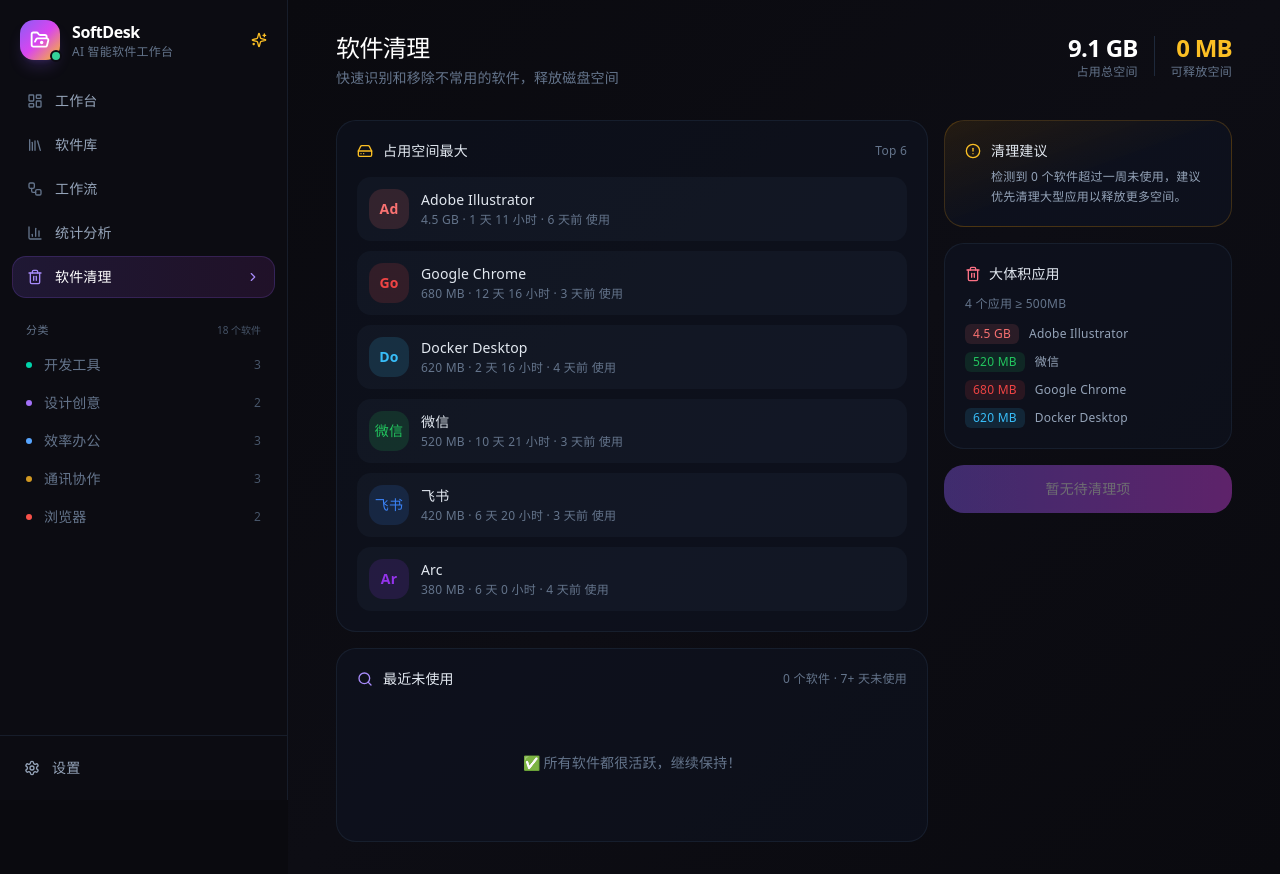
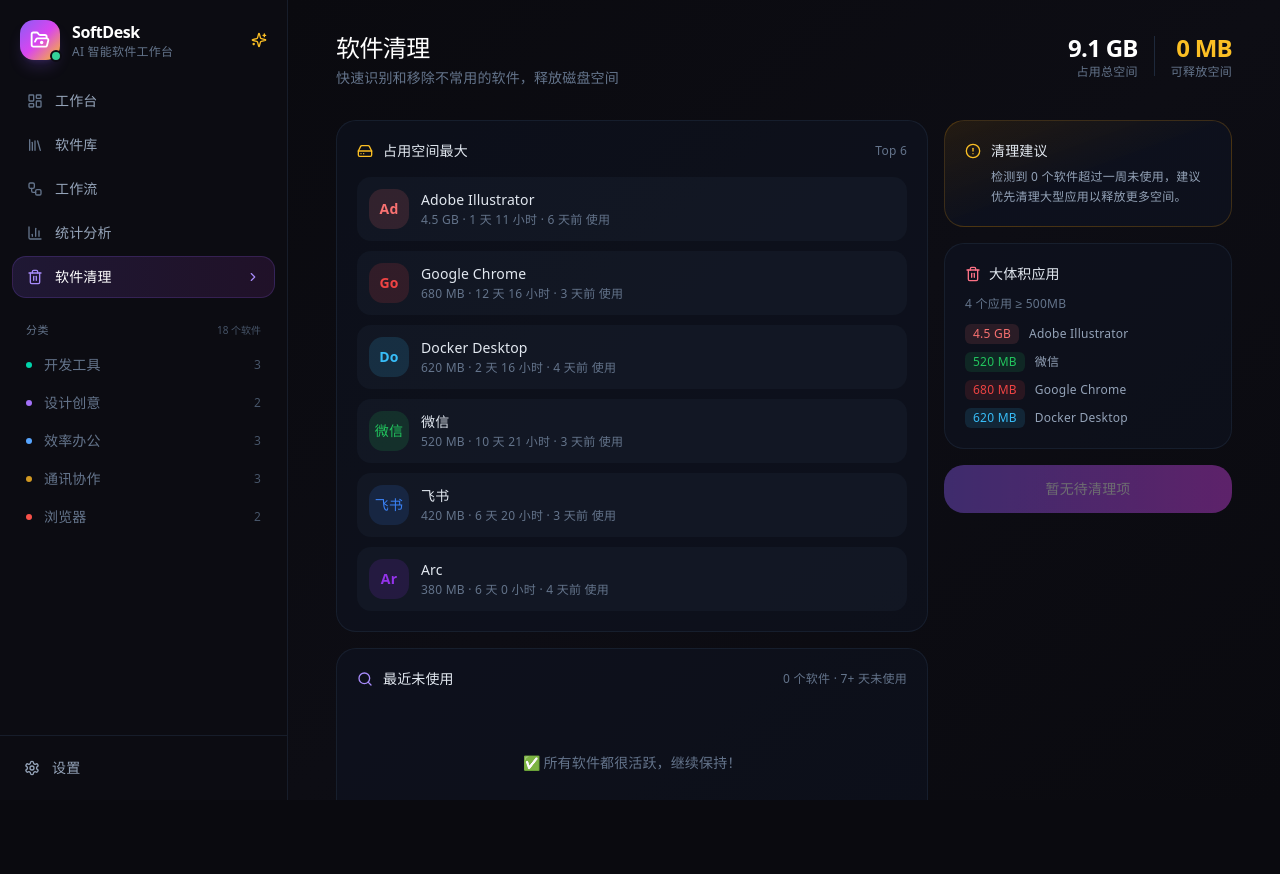
Before and after one commit to bayernjf/soft-desk, a React (Vite) app: page /uninstall in a window 1280 px wide. After the commit the page ends 800 px from the top, so only its background shows below. Built offline with nearby package versions, Linux system fonts and the light colour scheme.

Commit message:
feat(ui): Add draggable top bar and integrate window maximize/restore

```diff
--- a/src/components/layout/Layout.tsx
+++ b/src/components/layout/Layout.tsx
@@ -1,4 +1,5 @@
 import { useEffect } from 'react';
+import type { CSSProperties } from 'react';
 import { Outlet, useLocation } from 'react-router-dom';
 import { Loader2 } from 'lucide-react';
 import { Sidebar } from './Sidebar';
@@ -16,7 +17,17 @@
   }, [isElectron, scanSoftware]);
 
   return (
-    <div className="min-h-screen bg-[#0a0a0f] text-slate-100 font-sans antialiased flex overflow-hidden">
+    <div className="h-screen flex flex-col bg-[#0a0a0f] text-slate-100 font-sans antialiased overflow-hidden">
+      {/* 顶部窗口拖拽区:固定在窗口最顶部、横跨整宽、高约 1cm,透明且不占布局。
+          通过 -webkit-app-region: drag 实现拖动窗口;双击调用主进程 IPC 切换最大化/还原。
+          故意不加 isElectron 条件——避免该常量在模块加载时因 preload 时序为 false 而导致拖拽区不渲染。
+          非 Electron 环境下 WebkitAppRegion 会被浏览器忽略,window.softdesk 为空也安全跳过。 */}
+      <div
+        className="fixed top-0 left-0 right-0 h-10 z-50"
+        style={{ WebkitAppRegion: 'drag' } as CSSProperties}
+        onDoubleClick={() => window.softdesk?.toggleMaximize()}
+      />
+      <div className="flex flex-1 overflow-hidden">
         <Sidebar />
 
         <main
@@ -38,5 +49,6 @@
           </div>
         </main>
       </div>
+    </div>
   );
 }
```
Lines whose indentation alone changed are shown as unchanged.
